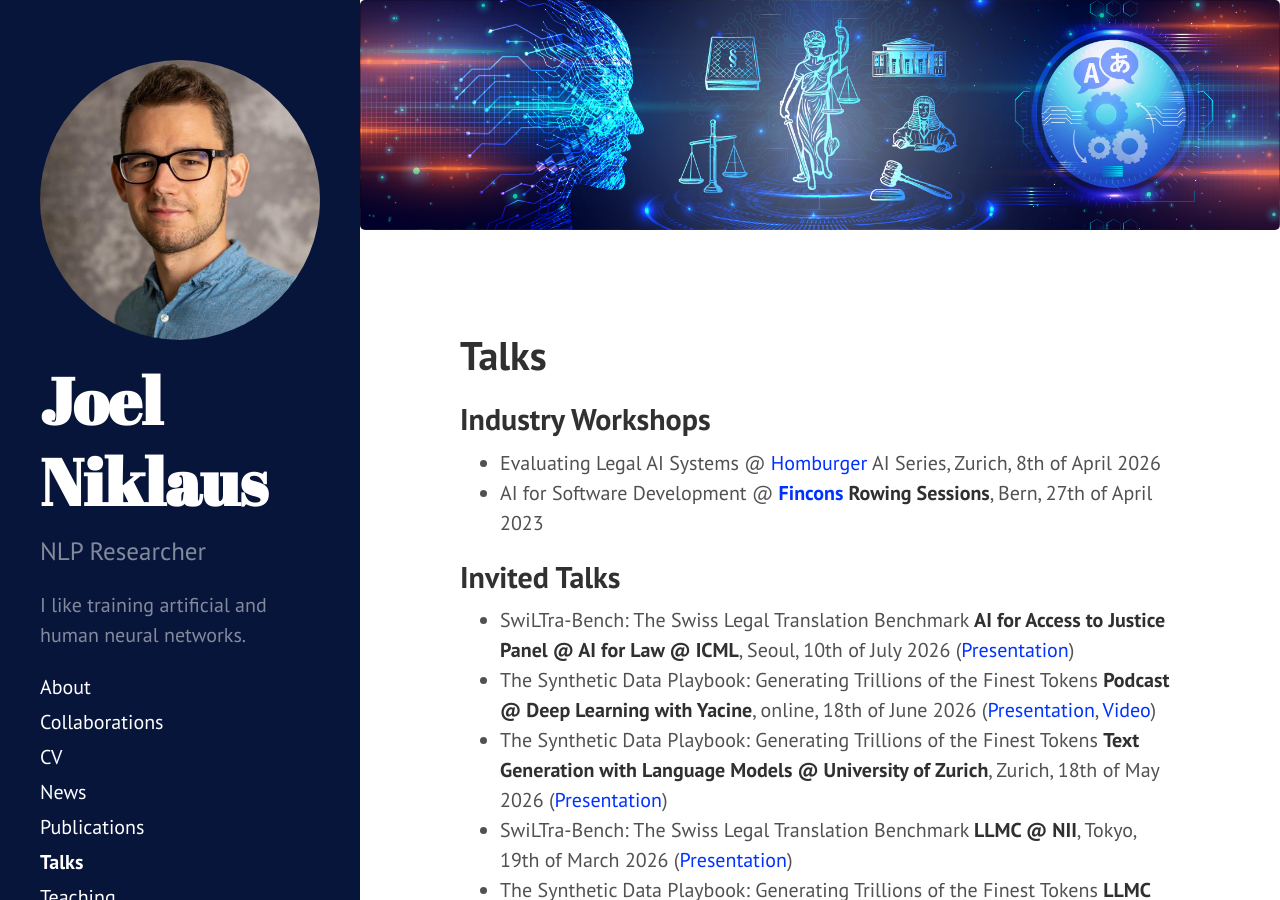
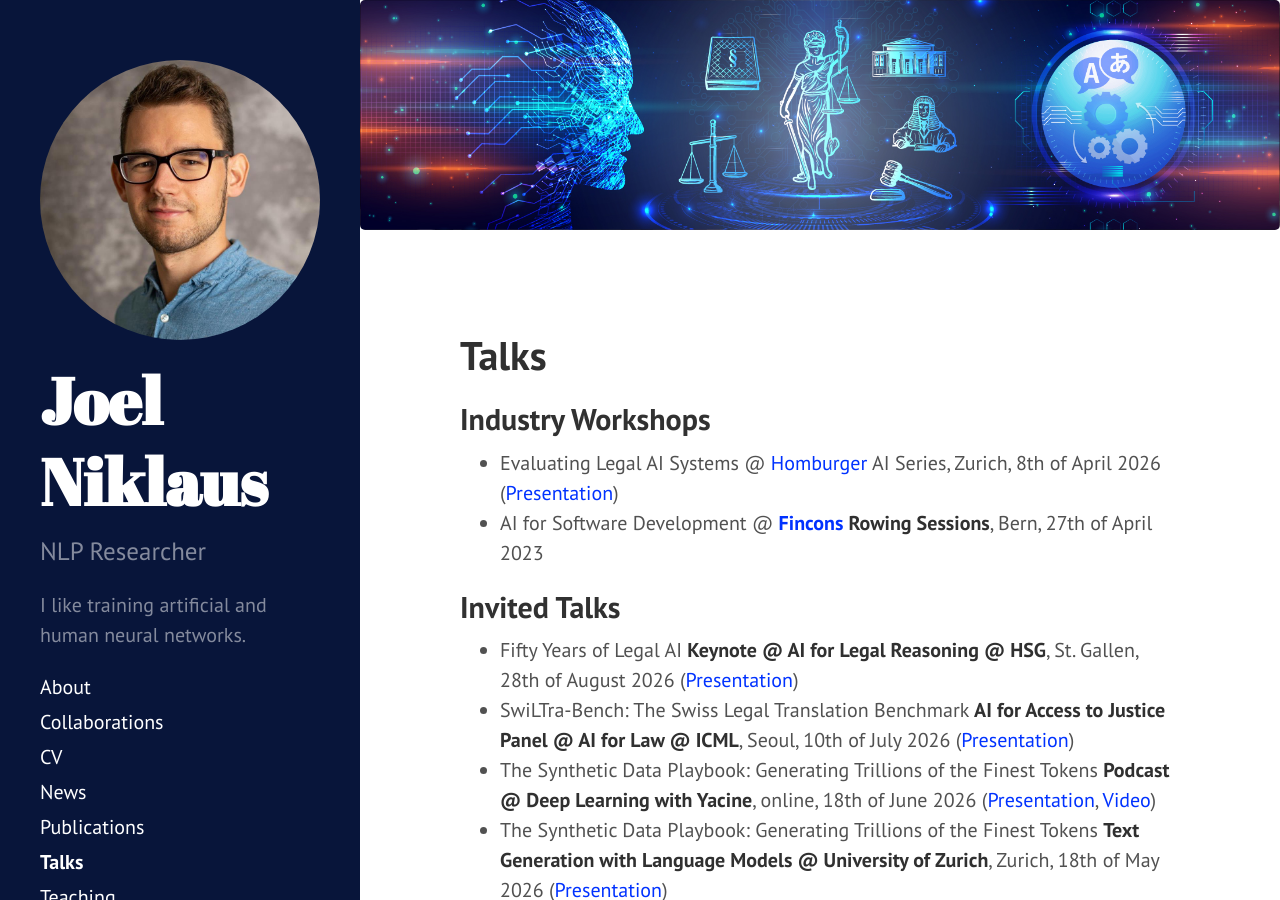
Before and after one commit to JoelNiklaus/joelniklaus.github.io, a Jekyll site: the page built from _pages/talks.md, in a window 1280 px wide and 900 px high. Built offline with Jekyll 4.4.1, drawn with Linux system fonts in a browser that asks for light colours; a style sheet for code colours, icons or effects is not loaded.

Commit message:
update talks

```diff
--- a/_pages/talks.md
+++ b/_pages/talks.md
@@ -5,12 +5,12 @@ title: Talks
 
 ## Industry Workshops
 
-- Evaluating Legal AI Systems @ [Homburger](https://www.homburger.ch/en) AI Series, Zurich, 8th of April 2026
+- Evaluating Legal AI Systems @ [Homburger](https://www.homburger.ch/en) AI Series, Zurich, 8th of April 2026 ([Presentation](https://docs.google.com/presentation/d/1n-_N7Z86cm7Kj0A29kFCDN6mNlCwsLu97gyN_OTsLes/edit?usp=sharing))
 - AI for Software Development @ **[Fincons](https://www.finconsgroup.com/) Rowing Sessions**, Bern, 27th of April 2023
 
 ## Invited Talks
 
-
+- Fifty Years of Legal AI **Keynote @ AI for Legal Reasoning @ HSG**, St. Gallen, 28th of August 2026 ([Presentation](https://docs.google.com/presentation/d/1GzHTZb7pAXG5hNldmXr-26wAJ1oHvnd9Q3DfWJkTaZk/edit?usp=sharing))
 - SwiLTra-Bench: The Swiss Legal Translation Benchmark **AI for Access to Justice Panel @ AI for Law @ ICML**, Seoul, 10th of July 2026 ([Presentation](https://docs.google.com/presentation/d/1djkKhO5UMpNHXJ0MyxFAnfYk0UEZsJVpniKAcd8iwTM/edit?usp=sharing))
 - The Synthetic Data Playbook: Generating Trillions of the Finest Tokens **Podcast @ Deep Learning with Yacine**, online, 18th of June 2026 ([Presentation](https://docs.google.com/presentation/d/1JW0zFJGFJ9yW0wwK7vw_OCoybMzbmM0_DRR-cfg62zs/edit?usp=sharing), [Video](https://www.youtube.com/watch?v=Nk2HpRb1Vl4))
 - The Synthetic Data Playbook: Generating Trillions of the Finest Tokens **Text Generation with Language Models @ University of Zurich**, Zurich, 18th of May 2026 ([Presentation](https://docs.google.com/presentation/d/1lY40grdoBdD3VsuaxmwVAx3x-X8hxZkU8ZXsvLVAmyw/edit?usp=sharing))
```
